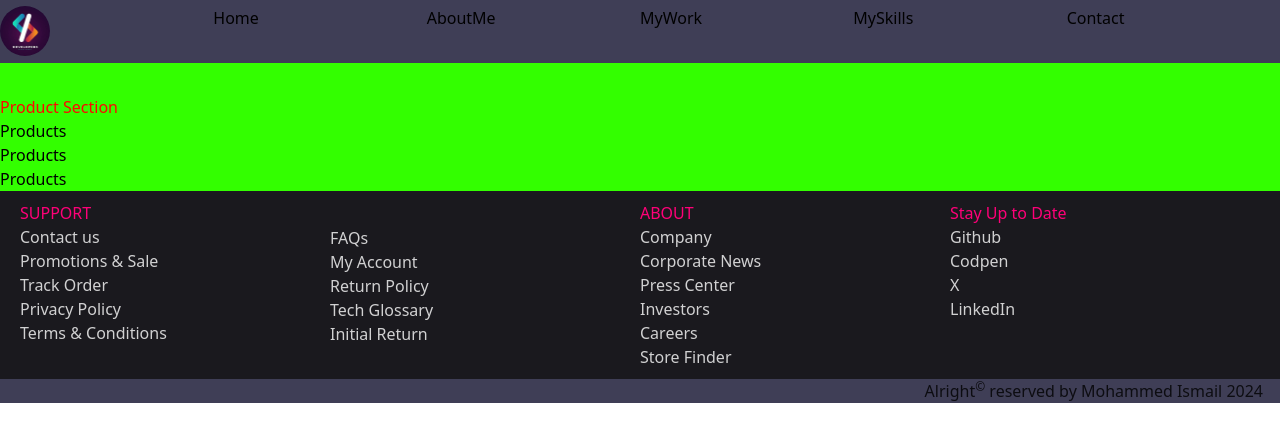
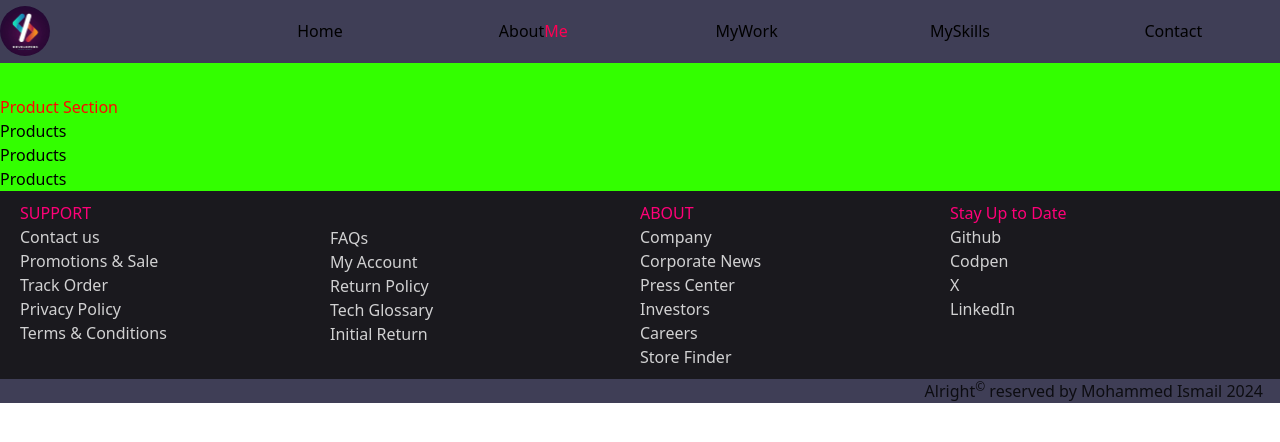
Before and after one commit to mdaleardc/product-landing, a React (Vite) app: page / in a window 1280 px wide. Shown: the top 442 px of the page. Built offline with nearby package versions, Linux system fonts and the light colour scheme.

Commit message:
Navbar.jsx

```diff
--- a/src/Components/Navbar.jsx
+++ b/src/Components/Navbar.jsx
@@ -2,14 +2,15 @@ import React from "react"
 import weblogo from "../Assets/weblogo.jpg"
 
 const Navbar = () => {
+
   return (
-  <div className="py-[0.4rem] tx-[0.3rem] grid grid-cols-6 border-5 border-solid border-red-700">
+  <div className="py-[0.4rem] tx-[0.3rem] grid grid-cols-6 justify-center content-center">
 
-    <img src={weblogo} alt="logo-img" className="w-[50px] h-[50px] rounded-[50%] col-span-1 border-3 border-[green] border-solid"/>
+    <img src={weblogo} alt="logo-img" className="w-[50px] h-[50px] rounded-[50%] col-span-1"/>
 
-  <ul className="grid grid-cols-5 col-span-5 border-3 border-[red] border-solid">
+  <ul className="grid grid-cols-5 col-span-5 text-center justify-center items-center">
     <li><a href="#home">Home</a></li>
-    <li><a href="#aboutme">AboutMe</a></li>
+    <li><a href="#aboutme">About<span className="text-[#FF0054]">Me</span></a></li>
     <li><a href="#mywork">MyWork</a></li>
     <li><a href="#myskills">MySkills</a></li>
     <li><a href="#contact">Contact</a></li>
```
